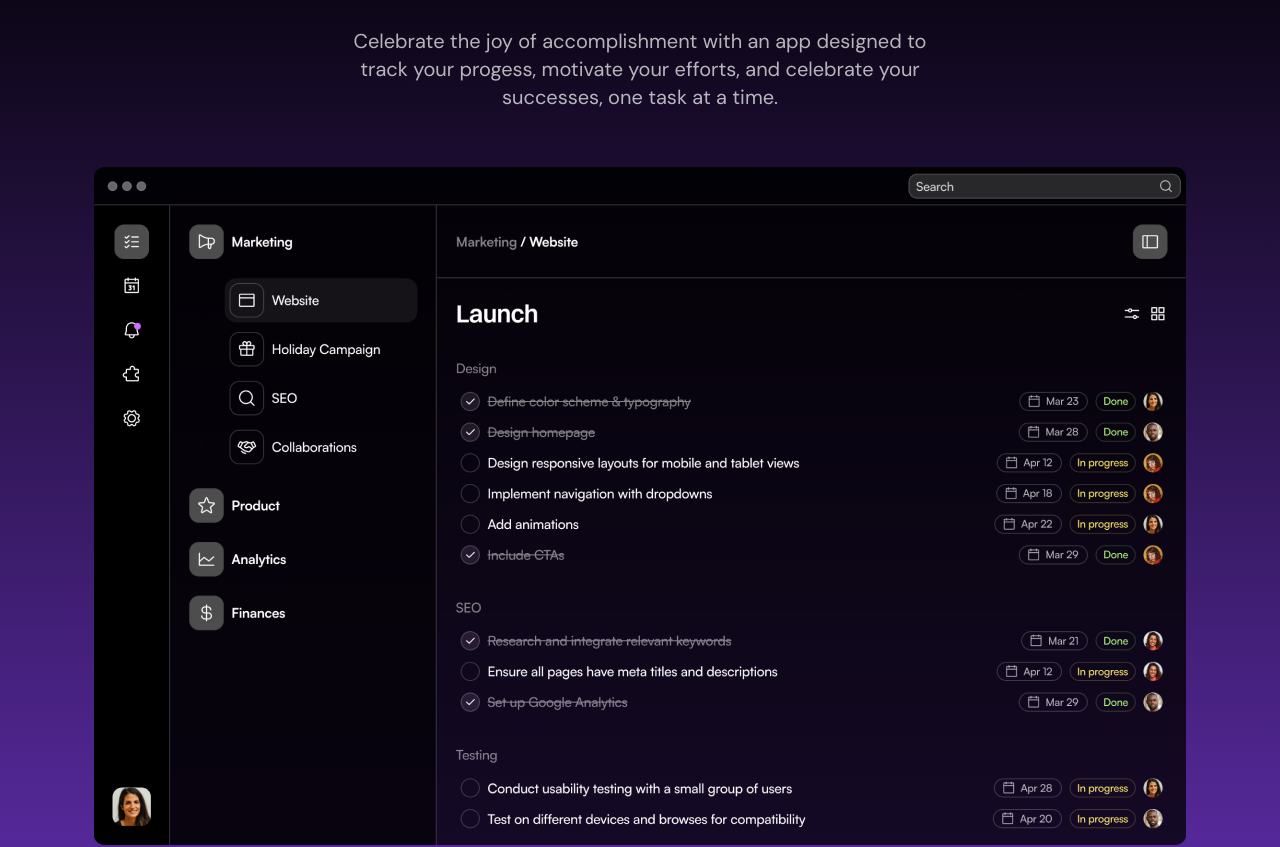
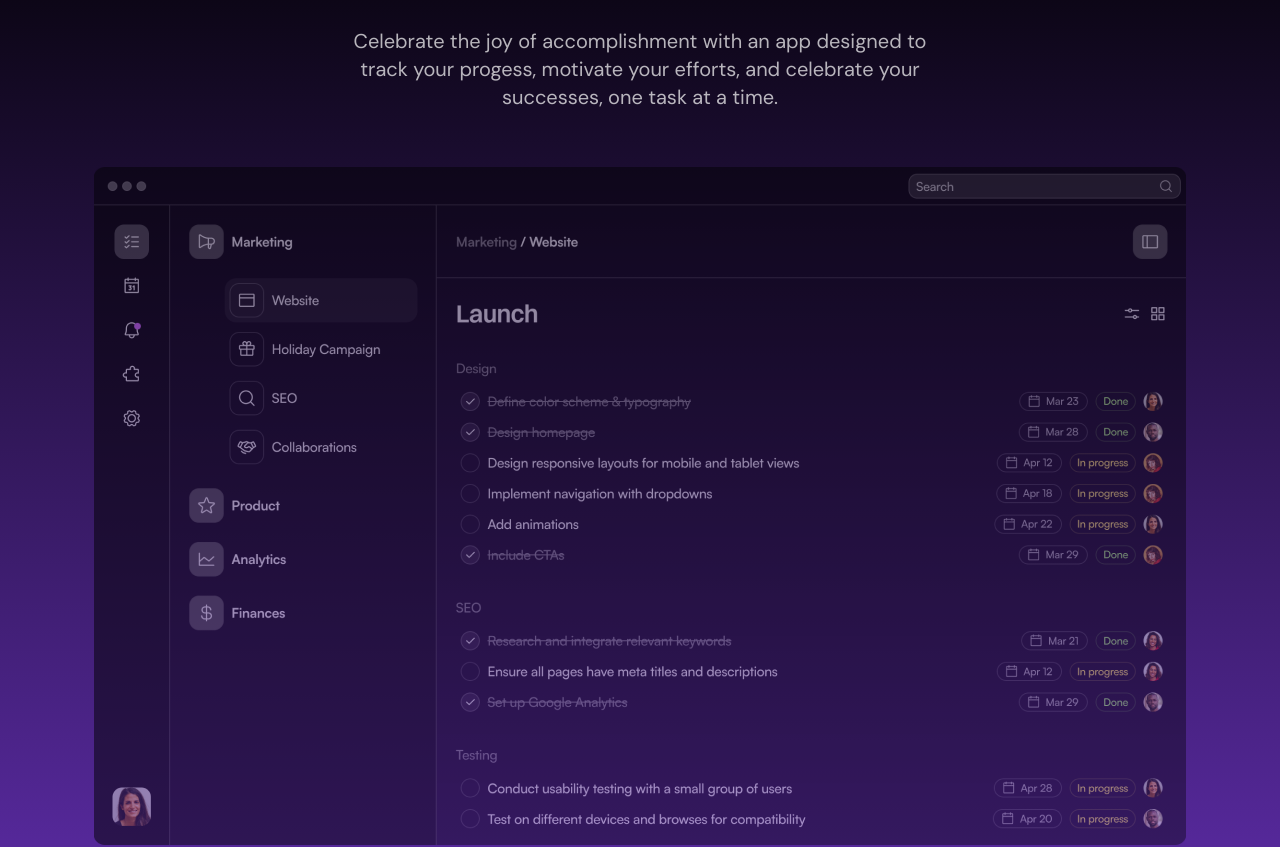
Before and after one commit to Raj-Thombare/saas-landing-page, a Next.js app: page / in a window 1280 px wide. Shown: the part 1961-2808 px from the top of the page. Built offline with nearby package versions, Linux system fonts and the light colour scheme.

Commit message:
add product showcase scroll animation

```diff
--- a/src/components/Footer.tsx
+++ b/src/components/Footer.tsx
@@ -20,7 +20,7 @@ const Footer = () => {
           </div>
           <ul className='flex justify-center gap-2.5'>
             <li className='text-white/60 hover:text-white'>
-              <a href='https:/github.com/raj-thombare' target='_blank'>
+              <a href='https:/github.com/raj-thombare/task-ai' target='_blank'>
                 <GithubIcon />
               </a>
             </li>
--- a/src/components/ProductShowcase.tsx
+++ b/src/components/ProductShowcase.tsx
@@ -1,7 +1,21 @@
+"use client";
+
 import Image from "next/image";
 import appScreen from "../assets/images/app-screen.png";
+import { motion, useScroll, useTransform } from "framer-motion";
+import { useEffect, useRef } from "react";
 
 const ProductShowcase = () => {
+  const appImage = useRef<HTMLImageElement>(null);
+
+  const { scrollYProgress } = useScroll({
+    target: appImage,
+    offset: ["start end", "end end"],
+  });
+
+  const rotateX = useTransform(scrollYProgress, [0, 1], [15, 0]);
+  const opacity = useTransform(scrollYProgress, [0, 1], [0.5, 1]);
+
   return (
     <div className='text-white bg-black bg-gradient-to-b from-black to-[#5D2CA8] py-[72px] sm:py-24'>
       <div className='container flex flex-col items-center'>
@@ -15,7 +29,19 @@ const ProductShowcase = () => {
             one task at a time.
           </p>
         </div>
-        <Image src={appScreen} alt='The product screenshot' className='mt-14' />
+        <motion.div
+          style={{
+            opacity: opacity,
+            rotateX: rotateX,
+            transformPerspective: "800px",
+          }}>
+          <Image
+            ref={appImage}
+            src={appScreen}
+            alt='The product screenshot'
+            className='mt-14'
+          />
+        </motion.div>
       </div>
     </div>
   );
```
